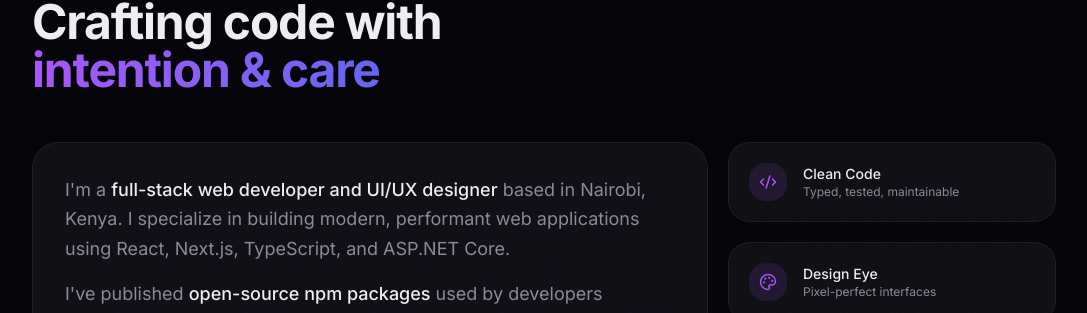
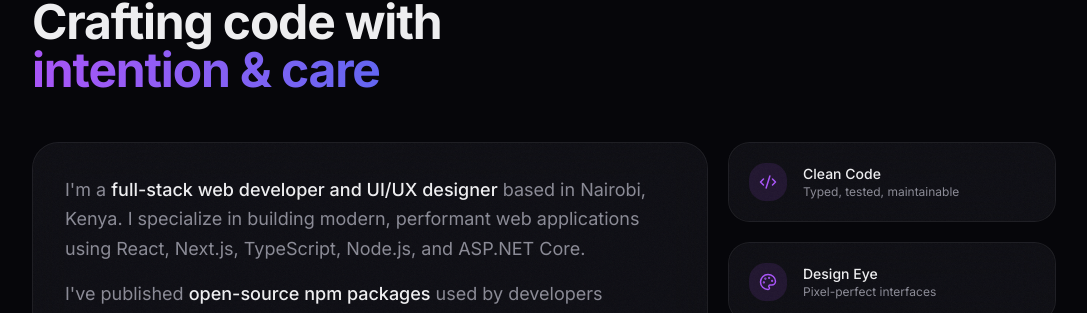
Before and after one commit to NOBERT167/my-portfolio, a Next.js app: page / in a window 1280 px wide. Shown: the part 958-1271 px from the top of the page, without its empty margins (96-1183 px from the left). Built offline with nearby package versions, Linux system fonts and the light colour scheme.

Commit message:
Add Node.js to About component tech list
Update components/about.tsx to include Node.js in the list of technologies, ensuring the About section accurately reflects backend experience alongside React, Next.js, TypeScript, and ASP.NET Core.

```diff
--- a/components/about.tsx
+++ b/components/about.tsx
@@ -69,7 +69,7 @@ export function About() {
                 </span>{" "}
                 based in Nairobi, Kenya. I specialize in building modern,
                 performant web applications using React, Next.js, TypeScript,
-                and ASP.NET Core.
+                Node.js, and ASP.NET Core.
               </p>
               <p className="text-base md:text-lg leading-relaxed text-muted-foreground">
                 I&apos;ve published{" "}
```
